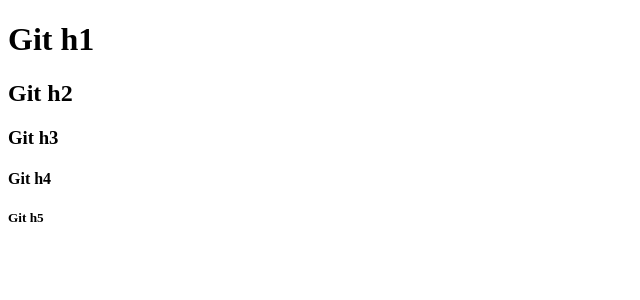
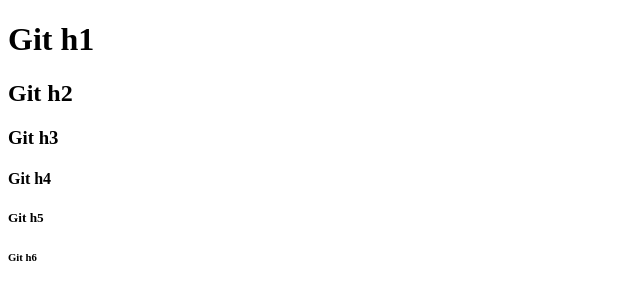
Before and after one commit to nazarov06/git-commit, a plain HTML site: page index.htm in a window 1280 px wide. Shown: the full height of the page, 0-640 px from the left. Drawn offline with Linux system fonts and the light colour scheme.

Commit message:
add h6 tag

```diff
--- a/index.htm
+++ b/index.htm
@@ -12,5 +12,6 @@
     <h3>Git h3</h3>
     <h4>Git h4</h4>
     <h5>Git h5</h5>
+    <h6>Git h6</h6>
 </body>
 </html>
```
